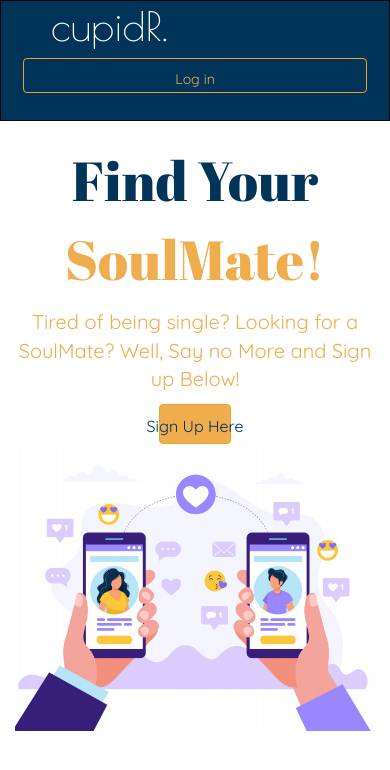
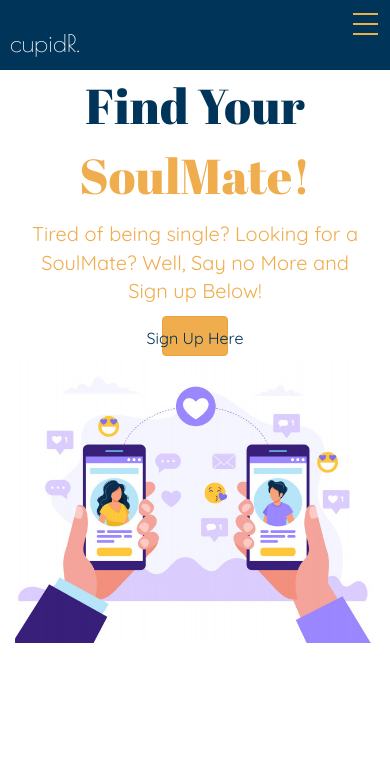
Before and after one commit to Gichimu/cupidr-dating-app, a Flask app: page / in a window 390 px wide. Shown: the top 770 px of the page. Run offline with Flask 2, Linux system fonts and the light colour scheme; some libraries are stand-ins or nearby versions.

Commit message:
added alot of css for the responsive navbar

```diff
--- a/app/static/styles.css
+++ b/app/static/styles.css
@@ -1,7 +1,95 @@
+* {
+  box-sizing: border-box;
+}
+
+.nav {
+  height: 70px;
+  width: 100%;
+  background-color: #003459;
+  position: relative;
+}
+
+.nav > .nav-header {
+  display: inline;
+}
+
+.nav > .nav-header > .nav-title {
+  display: inline-block;
+  font-size: 22px;
+  color: #fff;
+  padding: 10px 10px 10px 10px;
+}
+
+.nav > .nav-btn {
+  display: none;
+}
+/*
+.nav > .nav-links {
+  display: inline;
+  float: right;
+  font-size: 18px;
+}
+*/
+
+.nav > .nav-links > a:hover {
+  background-color: rgba(0, 0, 0, 0.3);
+}
+
+.nav > #nav-check {
+  display: none;
+}
+
+@media (max-width:600px) {
+  .nav > .nav-btn {
+    display: inline-block;
+    position: absolute;
+    right: 0px;
+    top: 0px;
+  }
+  .nav > .nav-btn > label {
+    display: inline-block;
+    width: 50px;
+    height: 50px;
+    padding: 13px;
+  }
+  .nav > .nav-btn > label:hover,.nav  #nav-check:checked ~ .nav-btn > label {
+    background-color: rgba(0, 0, 0, 0.3);
+  }
+  .nav > .nav-btn > label > span {
+    display: block;
+    width: 25px;
+    height: 10px;
+    border-top: 2px solid #f0ad4e;
+  }
+  .nav > .nav-links {
+    position: absolute;
+    display: block;
+    width: 100%;
+    background-color: #003459;
+    height: 0px;
+    transition: all 0.3s ease-in;
+    overflow-y: hidden;
+    top: 50px;
+    left: 0px;
+  }
+  .nav > .nav-links > a {
+    display: block;
+    width: 100%;
+  }
+  .nav > #nav-check:not(:checked) ~ .nav-links {
+    height: 0px;
+  }
+  .nav > #nav-check:checked ~ .nav-links {
+    height: calc(100vh - 50px);
+    overflow-y: auto;
+  }
+}
+
+/*
 .navbar{
   background-color: #003459;
 }
-
+*/
 .signupbtn{
   display: flex;
   justify-content: center;
--- a/app/templates/index.html
+++ b/app/templates/index.html
@@ -6,15 +6,15 @@
 <div class="container" style"background-color:#B3B6B7;">
   <div class="col-md">
     <!--<p class="text-left" style="padding-left:25px; padding-top:20px; color:black; font-size:45px; font-family: 'Abril Fatface', cursive;">Look for Your <span style="color:red;">Match!</span></p>-->
-    <img class="img-fluid imagetwo" style="" src="static/assets/images/img1.jpg"></img>
+    <img class="img-fluid imagetwo"  src="static/assets/images/img1.jpg"></img>
   </div>
 </div>
 
 {% else %}
 <div class="container">
   <div class="col">
-    <div class="col-md">
-    <p class="text-center" style="color:#003459; font-size:55px; font-family: 'Abril Fatface', cursive;">Find Your <span style="color:#f0ad4e;">SoulMate!</span></p>
+    <div class="col-sm-9 col-md">
+    <p class="text-center example" style="color:#003459; font-size:350%; font-family: 'Abril Fatface', cursive;">Find Your <span style="color:#f0ad4e;">SoulMate!</span></p>
     <p class="text-center" style="color:#f0ad4e; font-family: 'Quicksand', sans-serif; font-size:20px;">Tired of being single? Looking for a SoulMate? Well, Say no More and Sign up Below! </p>
     {% if current_user.is_authenticated %}
 
--- a/app/templates/navbar.html
+++ b/app/templates/navbar.html
@@ -1,26 +1,26 @@
-<div class="navbar navbar-inverse" role="navigation">
-  <div class="container-fluid">
-    <div class="navbar-header">
-      <a class="navbar-brand brand" style="font-size: 40px; color: #FFFFFF; font-family: 'Poiret One', cursive;"href="/"> cupidR. </a>
+<div class="nav">
+  <input type="checkbox" id="nav-check">
+  <div class="nav-header">
+    <div class="nav-title">
+      <h3><a style="color: #FFFFFF; font-family: 'Poiret One', cursive;"href="/"> cupidR. </a></h3>
     </div>
-    <div class="navbar-right">
+  </div>
+  <div class="nav-btn">
+    <label for="nav-check">
+      <span></span>
+      <span></span>
+      <span></span>
+    </label>
+  </div>
+
+  <div class="nav-links navbar-right">
       <ul class="nav navbar-right">
-
-        {% if current_user.is_authenticated %}
-        <li><a class="btn btn-warning btn-outline" role="button"
-          style="font-family: 'Quicksand', sans-serif;   color:#f0ad4e; font-size:14px;"
-          href="/">{{current_user.username}}'s Profile</a></li>
-        <li><a class="btn btn-warning btn-outline" role="button"
-            style="font-family: 'Quicksand', sans-serif;   color:#f0ad4e; font-size:14px;"
-            href="{{url_for('auth.logout')}}">Sign out</a></li>
+    {% if current_user.is_authenticated %}
+        <li><a class="btn btn-warning btn-outline" role="button" style="font-family: 'Quicksand', sans-serif; color:#f0ad4e; font-size:14px;" href="/">{{current_user.username}}'s Profile</a></li>
+        <li><a class="btn btn-warning btn-outline" role="button" style="font-family: 'Quicksand', sans-serif; color:#f0ad4e; font-size:14px;" href="{{url_for('auth.logout')}}">Sign out</a></li>
         {% else %}
-        <li><a class="btn btn-warning btn-outline" role="button"
-          style="font-family: 'Quicksand', sans-serif;   color:#f0ad4e; font-size:14px;"
-          href="{{url_for('auth.login')}}">Log in</a></li>
-        </li><br>
+        <li><a class="btn btn-warning btn-outline" role="button" style="font-family: 'Quicksand', sans-serif; color:#f0ad4e; font-size:14px;" href="{{url_for('auth.login')}}">Log in</a></li>
         {% endif %}
       </ul>
-    </div>
-
-  </div>
+        </div>
 </div>
```
